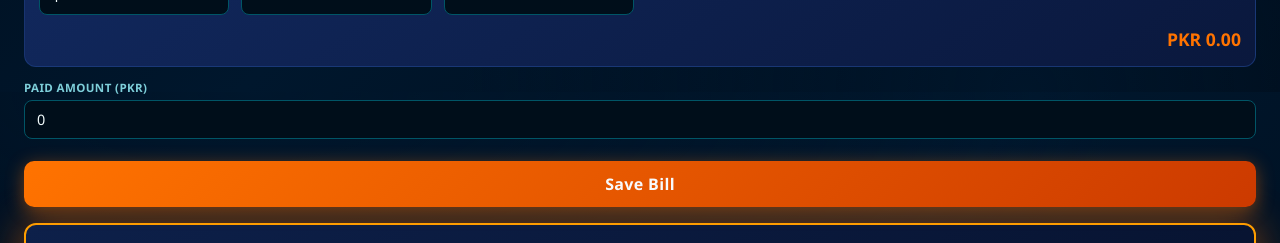
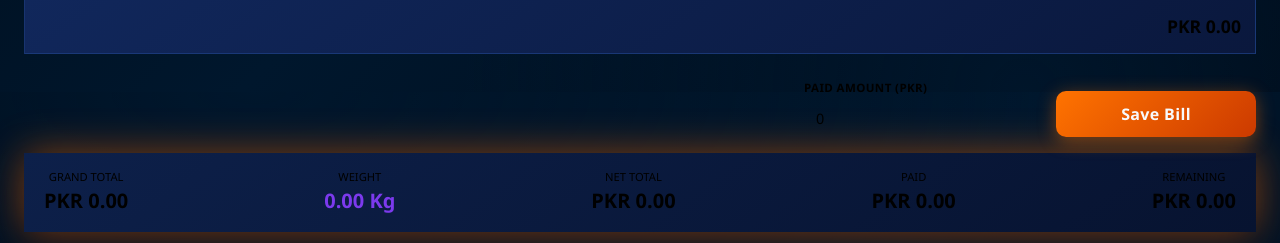
Before and after one commit to qaddes007/habib-management, a React (Vite) app in the folder frontend/: page /new-bill in a window 1280 px wide. Shown: the part 708-951 px from the top of the page. Built offline with nearby package versions, Linux system fonts and the light colour scheme; no server answers.

Commit message:
Place paid amount and save action in total row

```diff
--- a/frontend/src/styles/index.css
+++ b/frontend/src/styles/index.css
@@ -1,4 +1,4 @@
-:root {
+successfully downloaded text file (SHA: 45e35ee91ad1110775dfb215286096f82522587b):root {
   --bg: #000B18;
   --bg-soft: #003d4d;
   --card-bg: #002233;
@@ -227,6 +227,20 @@ a:hover { color: var(--text-orange); }
 .bill-save-group {
   min-width: 180px;
 }
+.bill-actions-row {
+  display: flex;
+  flex-wrap: wrap;
+  justify-content: flex-end;
+  align-items: end;
+  gap: 12px;
+  margin-top: 16px;
+}
+.bill-actions-row .bill-payment-group {
+  width: 240px;
+}
+.bill-actions-row .bill-save-group {
+  width: 200px;
+}
 .stock-summary-card {
   background: rgba(3, 26, 35, 0.8);
 }
@@ -333,7 +347,7 @@ a:hover { color: var(--text-orange); }
   transition: all 0.65s cubic-bezier(0.4, 0, 0.2, 1);
 }
 
-/* 3D Hover Lift & Scale — no brightness filter (keeps colors readable) */
+/* 3D Hover Lift & Scale â€” no brightness filter (keeps colors readable) */
 .btn:hover {
   transform: translateY(-4px) scale(1.04);
   filter: none;
@@ -345,7 +359,7 @@ a:hover { color: var(--text-orange); }
   box-shadow: 0 2px 8px rgba(0, 0, 0, 0.5);
 }
 
-/* Primary & Orange Button — keep background dark so white text stays readable */
+/* Primary & Orange Button â€” keep background dark so white text stays readable */
 .btn-primary {
   background: linear-gradient(135deg, #ff7300 0%, #cc3a00 100%);
   color: #fff !important;
@@ -634,6 +648,10 @@ tr:hover td { background: rgba(249,115,22,0.06); }
   .container { padding: 14px; }
   .grid-2 { grid-template-columns: 1fr; }
   .form-grid { grid-template-columns: 1fr 1fr; }
+  .bill-actions-row .bill-payment-group,
+  .bill-actions-row .bill-save-group {
+    width: 100%;
+  }
 }
 
 /* ===== Dual-Shade Gradient Theme (#000B18 -> #00172D) ===== */
@@ -1054,7 +1072,7 @@ input:focus, select:focus, textarea:focus {
   }
 }
 
-/* ── Live Sync Pulse Animation ── */
+/* â”€â”€ Live Sync Pulse Animation â”€â”€ */
 @keyframes livePulse {
   0%   { opacity: 1;    transform: scale(1);    box-shadow: 0 0 0 0 rgba(45, 212, 191, 0.6); }
   50%  { opacity: 0.85; transform: scale(1.15); box-shadow: 0 0 0 5px rgba(45, 212, 191, 0);  }
```
